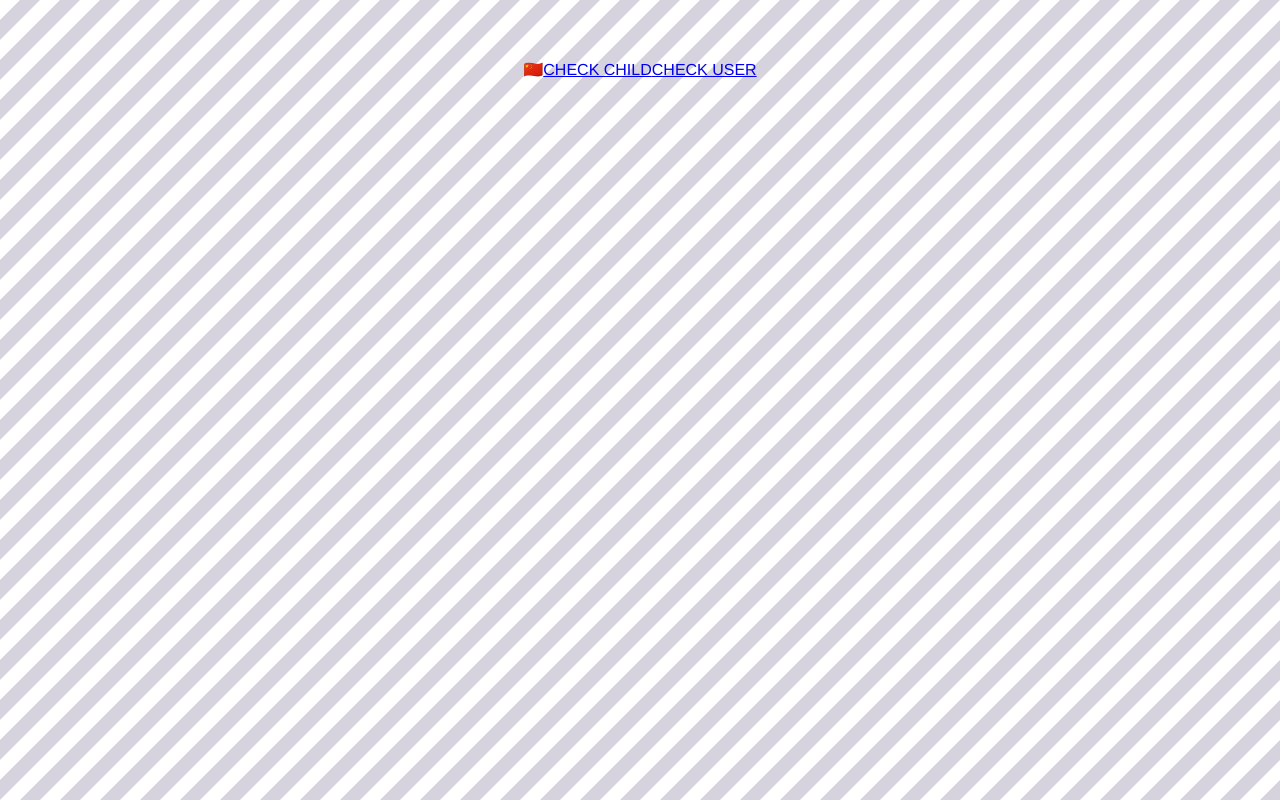
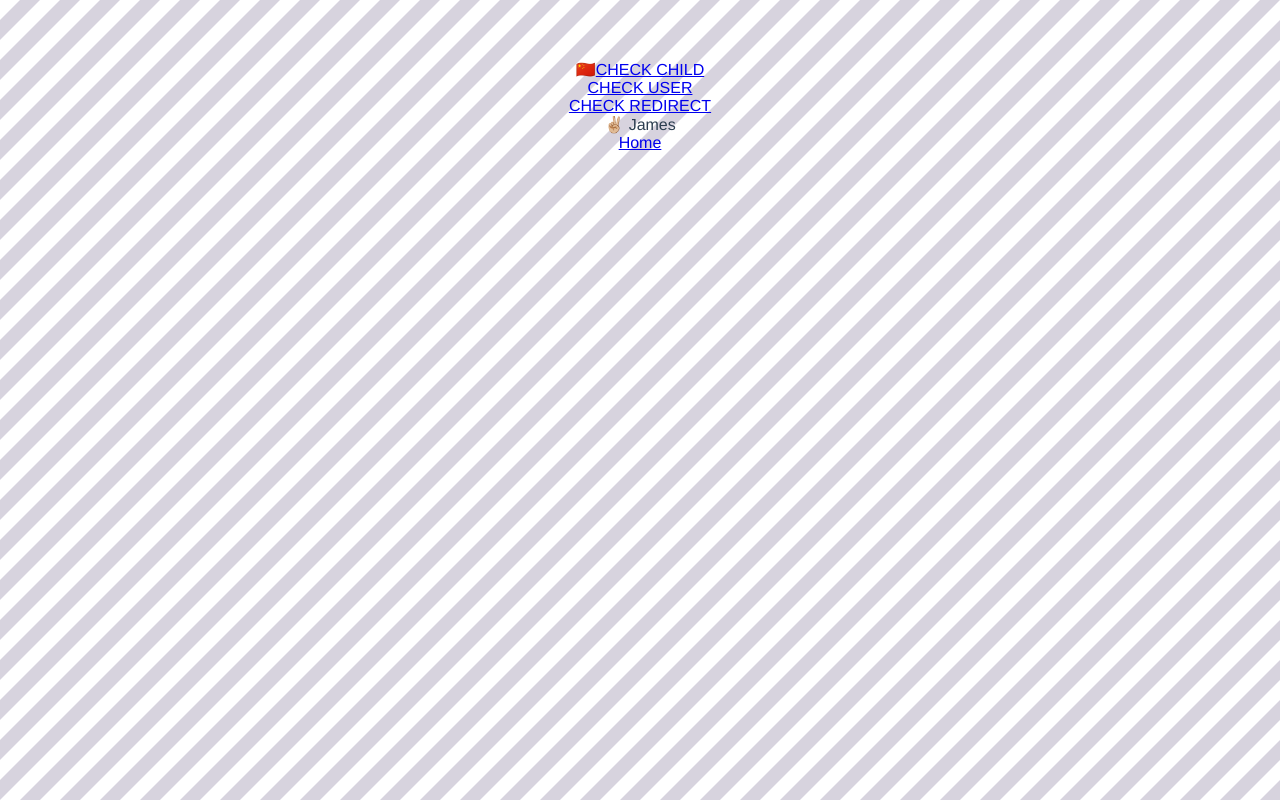
Before and after one commit to luml/VITE, a Vue app: page /#/users/James in a window 1280 px wide. Built offline with nearby package versions, Linux system fonts and the light colour scheme.

Commit message:
feat: redirect and alias

```diff
--- a/src/App.vue
+++ b/src/App.vue
@@ -2,10 +2,12 @@
   <!-- <HelloWorld msg="Vite means fast in french, if you don't know, now you know" /> -->
   <span>🇨🇳</span>
   <router-link to="/child">CHECK CHILD</router-link>
-  <!-- <router-link to="/users/elio">CHECK USER</router-link> -->
+  <br />
   <router-link :to="{ name: 'users', params: { id: 'James' } }">CHECK USER</router-link>
+  <br />
+  <router-link to="/redir">CHECK REDIRECT</router-link>
   <router-view class="view left-sidebar" name="FirstDay"></router-view>
-  <router-view class="view main-content" name="HelloWorld"></router-view>
+  <router-view class="view main-content"></router-view>
   <router-view class="view right-sidebar" name="ChildPage"></router-view>
 </template>
 
--- a/src/components/User.vue
+++ b/src/components/User.vue
@@ -1,5 +1,5 @@
 <template>
-  <div>🇨🇳✌🏼 {{ userName }}</div>
+  <div>✌🏼 {{ userName }}</div>
   <router-link to="/">Home</router-link>
 </template>
 
```
Also changed, not shown: src/main.js (+5 -4 lines).
